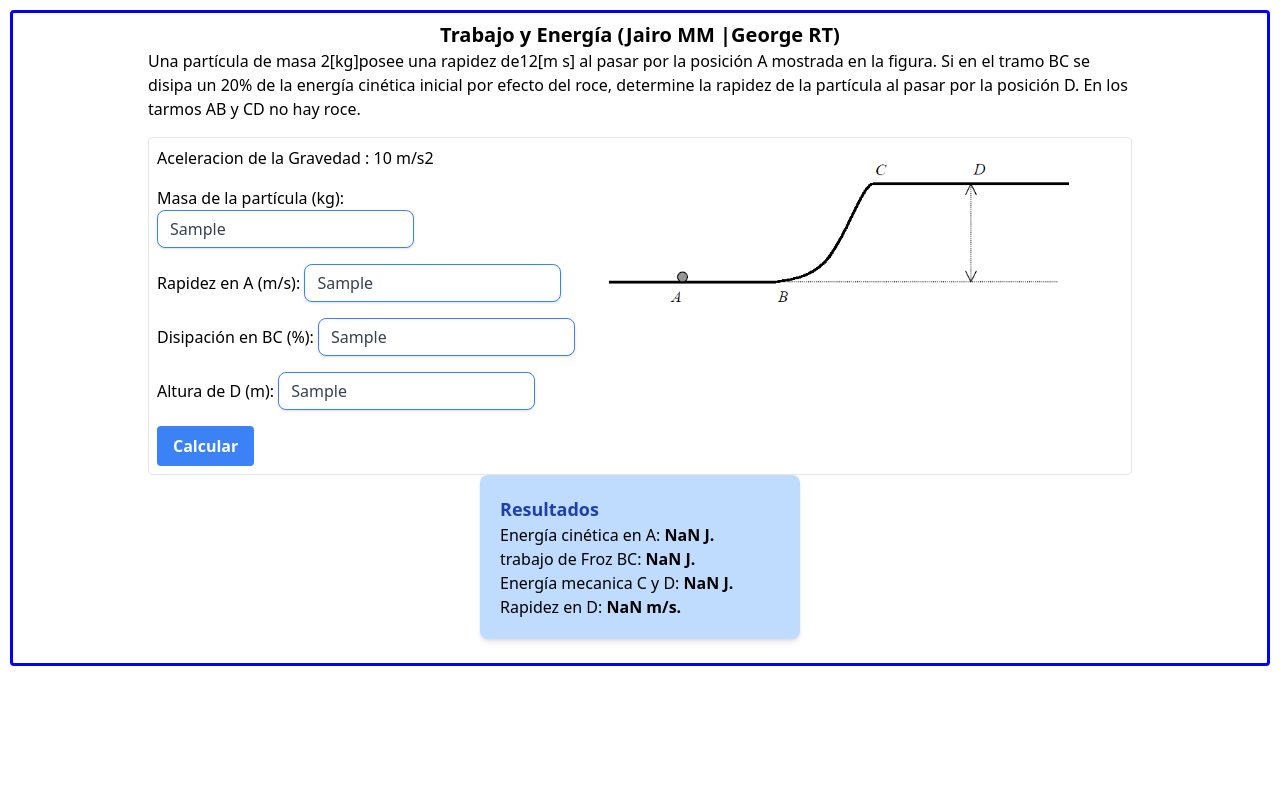
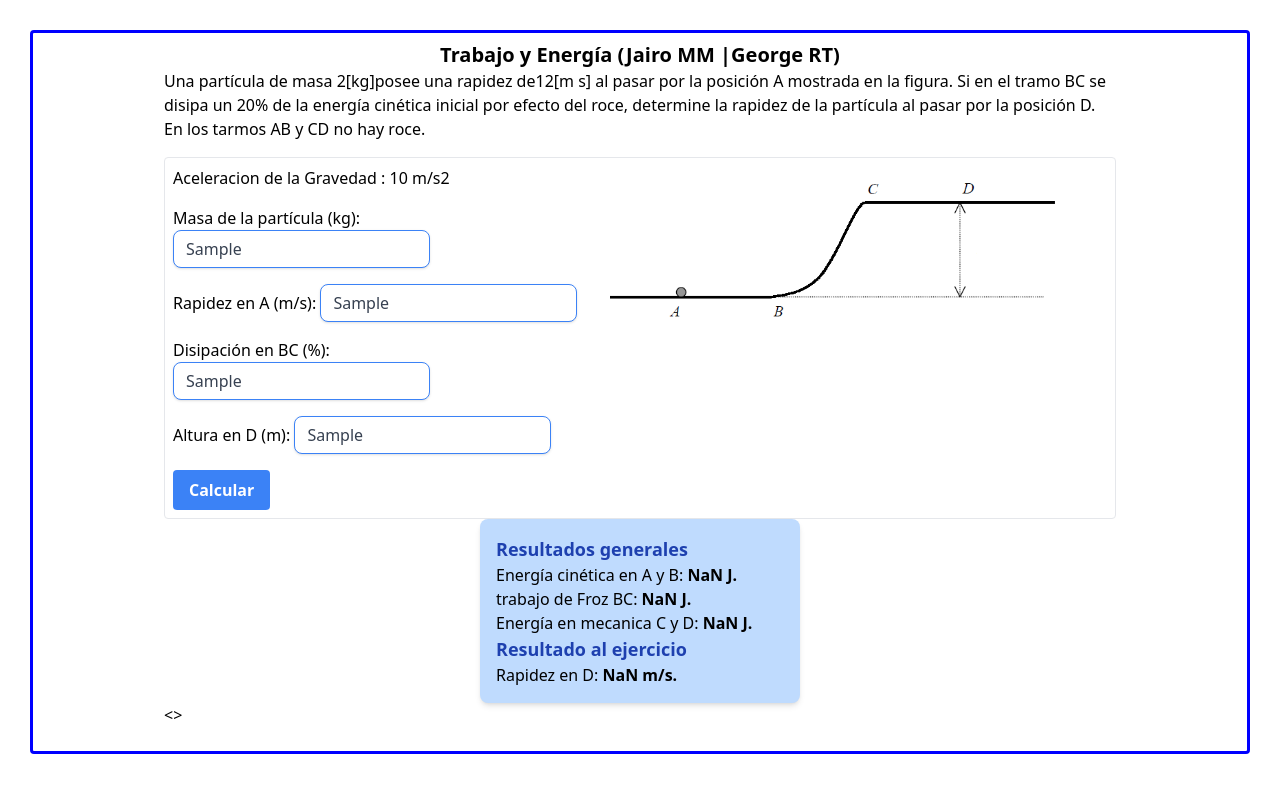
Before and after one commit to jairmmz/physics-work-energy, a Vue app: page / in a window 1280 px wide. Both pictures are taken after typing "Sample", "Sample", "Sample", "Sample" into the empty fields and a click on the button "Calcular". Shown: the top 792 px of the page. Built offline with nearby package versions, Linux system fonts and the light colour scheme.

Commit message:
lo dejo ahi nms el suenio mata

```diff
--- a/src/App.vue
+++ b/src/App.vue
@@ -36,7 +36,7 @@
                 required>
             </div>
             <div class="mb-4">
-              <span>Altura de D (m): </span>
+              <span>Altura en D (m): </span>
               <input type="text" v-model="form.heightD"
                 class="border-blue-500 rounded-lg shadow appearance-none border rounded py-2 px-3 text-gray-700 leading-tight focus:outline-none focus:shadow-outline"
                 required>
@@ -51,15 +51,15 @@
       </div>
 
       <!-- Resultado -->
-      <div class=" max-w-xs mx-auto bg-blue-200 shadow-md rounded-lg overflow-hidden">
-        <div v-show="isResultVisible" class="p-5">
-          <p class=" flex text-lg font-semibold text-blue-800">Resultados</p>
-          <span>Energía cinética en A: <strong>{{ resultEnergyA }}</strong></span> <br>
+        <div v-show="isResultVisible" class="p-4 max-w-xs mx-auto bg-blue-200 shadow-md rounded-lg overflow-hidden">
+          <p class=" flex text-lg font-semibold text-blue-800">Resultados generales</p>
+          <span>Energía cinética en A y B: <strong>{{ resultEnergyA }}</strong></span> <br>
           <span>trabajo de Froz BC: <strong>{{ resultEnergyBC }}</strong></span> <br>
-          <span>Energía mecanica C y D: <strong>{{ resultEnergyC }}</strong></span> <br>
+          <span>Energía en mecanica C y D: <strong>{{ resultEnergyC }}</strong></span> <br>
+          <span class="flex text-lg font-semibold text-blue-800">Resultado al ejercicio</span>
           <span>Rapidez en D: <strong>{{ resultVelocityD }}</strong></span>
         </div>
-      </div>
+      <>
 
 
       <div>
--- a/src/style.css
+++ b/src/style.css
@@ -3,5 +3,5 @@
 @tailwind utilities;
 .bordered-body {
     border: 3px solid blue;
-    margin: 10px; /* Ajusta este valor según la separación deseada */
+    margin: 30px; /* Ajusta este valor según la separación deseada */
   }
```
